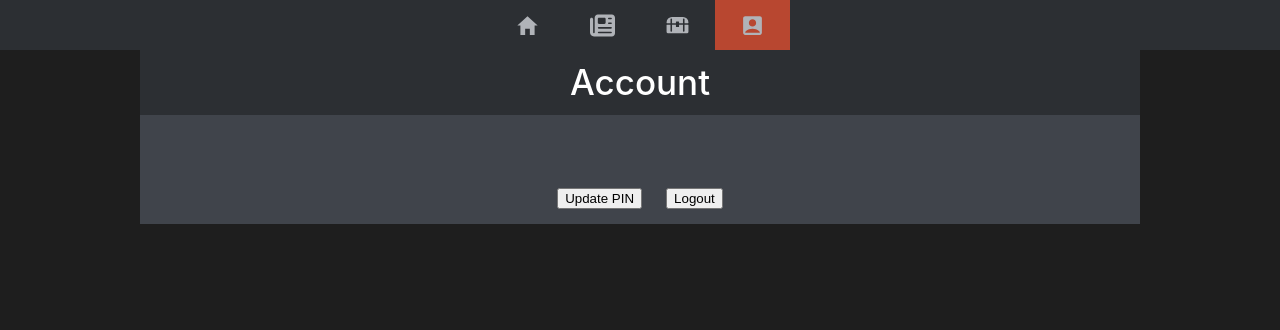
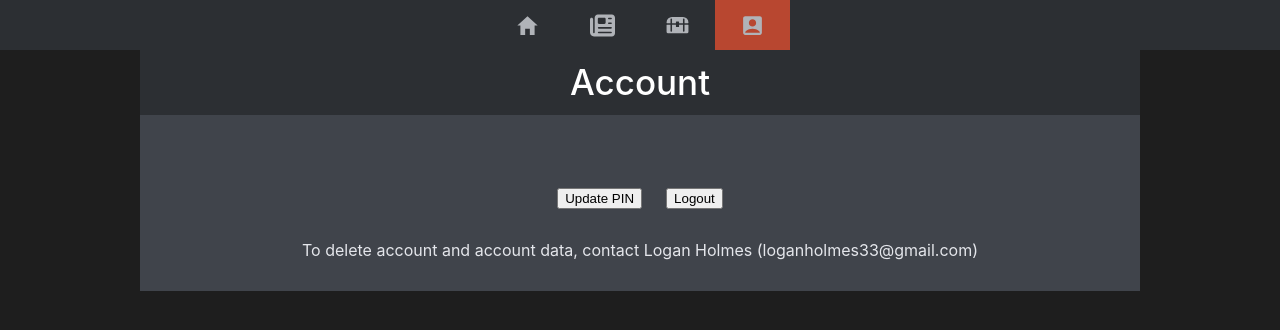
Before and after one commit to realloganholmes/SMRC, a React (Create React App) app: page /account in a window 1280 px wide. Shown: the top 330 px of the page. Built offline with nearby package versions, Linux system fonts and the light colour scheme; no server answers.

Commit message:
Add delete account message

```diff
--- a/src/Pages/Account/account.js
+++ b/src/Pages/Account/account.js
@@ -83,6 +83,7 @@ const Account = () => {
                         </div>
                     }
                     {error && <p>{error}</p>}
+                    <p>To delete account and account data, contact Logan Holmes (loganholmes33@gmail.com)</p>
                 </div>
             </div>
         </div>
```
